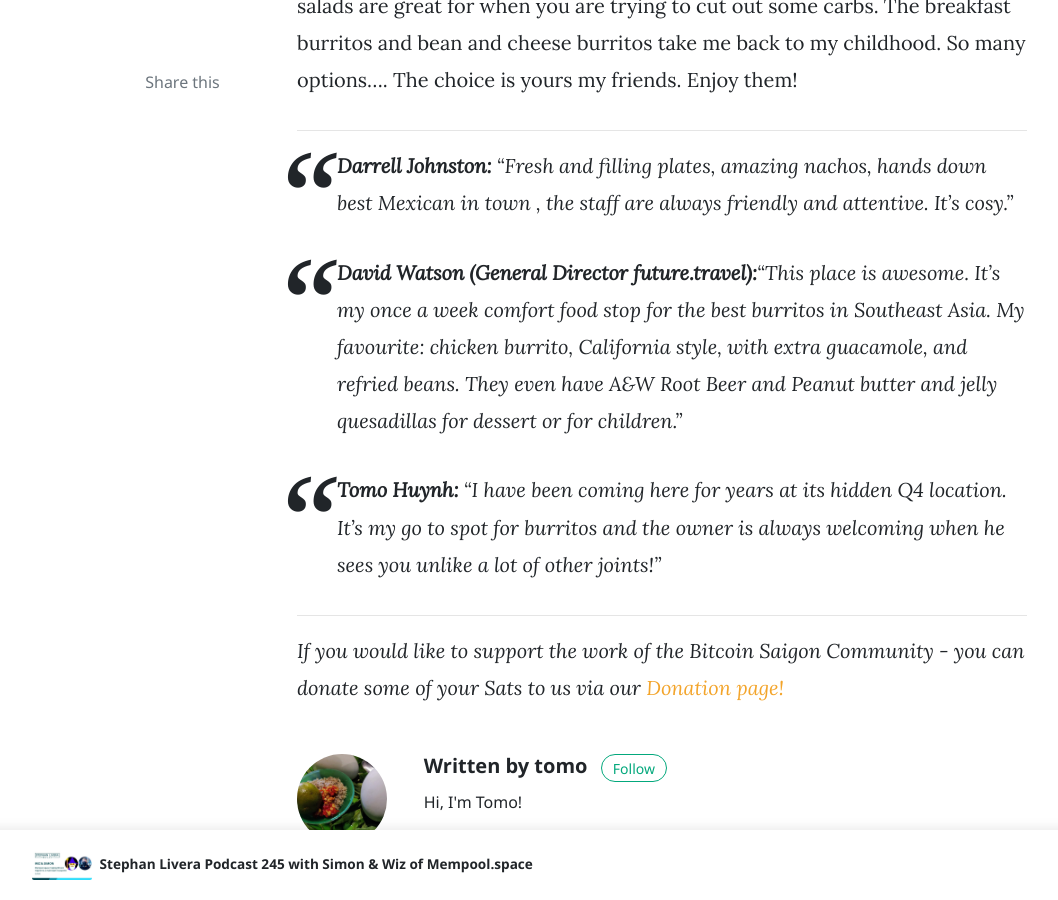
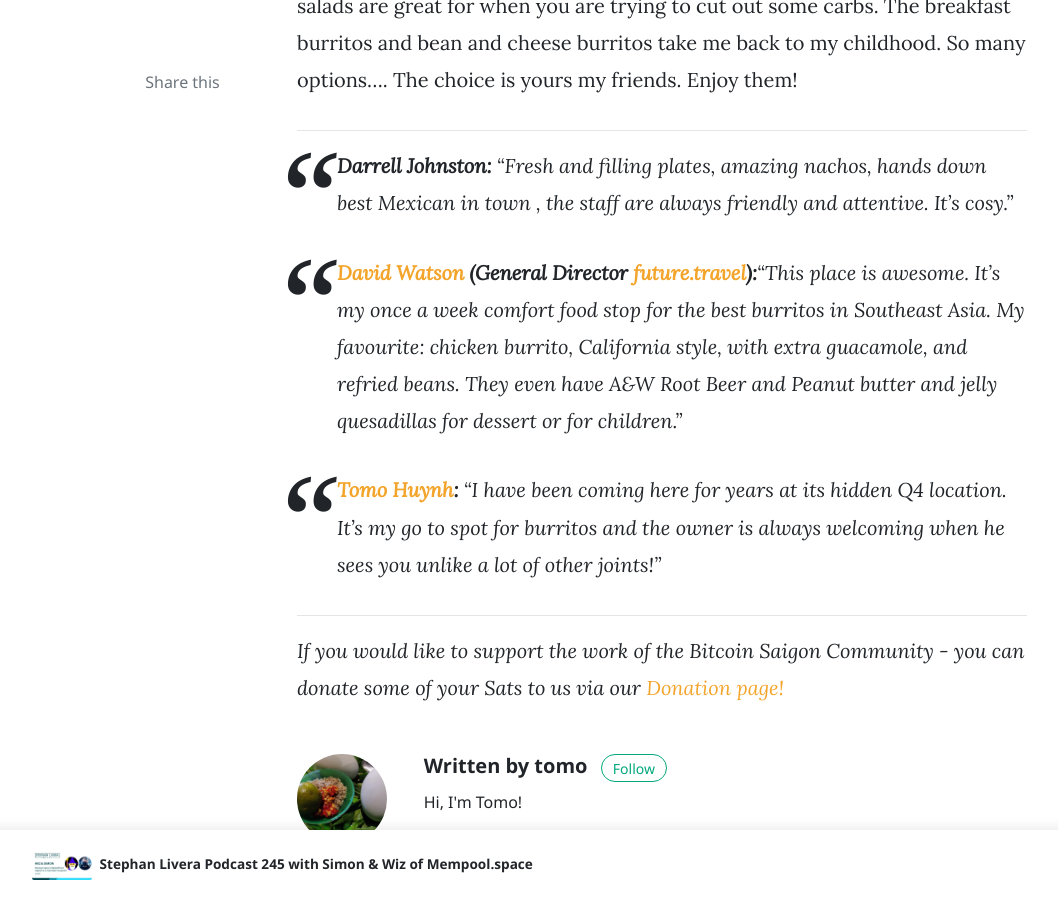
Before and after one commit to bitcoinsaigon/bitcoinsaigon.github.io, a Jekyll site: the page built from _posts/2021-03-13-location-revue-tippy-s.md, in a window 1280 px wide and 900 px high, scrolled down 6576 px. Shown: the whole window, without its empty margins (73-1131 px from the left). Built offline with Jekyll 4.4.1, drawn with Linux system fonts in a browser that asks for light colours; nearby versions of some CDN libraries; comment, search, counter and statistics services are not loaded; some of the changed lines change nothing that is shown.

Commit message:
add hyperlinks

```diff
--- a/_posts/2021-03-13-location-revue-tippy-s.md
+++ b/_posts/2021-03-13-location-revue-tippy-s.md
@@ -53,9 +53,9 @@ In regards to the local F&B industry, there will definitely be some long lasting
 
 > **Darrell Johnston:** “Fresh and filling plates, amazing nachos, hands down best Mexican in town , the staff are always friendly and attentive. It’s cosy.”
 
-> **David Watson (General Director future.travel):**“This place is awesome. It’s my once a week comfort food stop for the best burritos in Southeast Asia. My favourite: chicken burrito, California style, with extra guacamole, and refried beans. They even have A&W Root Beer and Peanut butter and jelly quesadillas for dessert or for children."
+> **[David Watson](https://vn.linkedin.com/in/davidwatson) (General Director [future.travel](http://www.future.travel/)):**“This place is awesome. It’s my once a week comfort food stop for the best burritos in Southeast Asia. My favourite: chicken burrito, California style, with extra guacamole, and refried beans. They even have A&W Root Beer and Peanut butter and jelly quesadillas for dessert or for children."
 
-> **Tomo Huynh:** "I have been coming here for years at its hidden Q4 location. It's my go to spot for burritos and the owner is always welcoming when he sees you unlike a lot of other joints!"
+> **[Tomo Huynh](http://www.twitter.com/tomoxtechno):** "I have been coming here for years at its hidden Q4 location. It's my go to spot for burritos and the owner is always welcoming when he sees you unlike a lot of other joints!"
 
 ---
 
```
